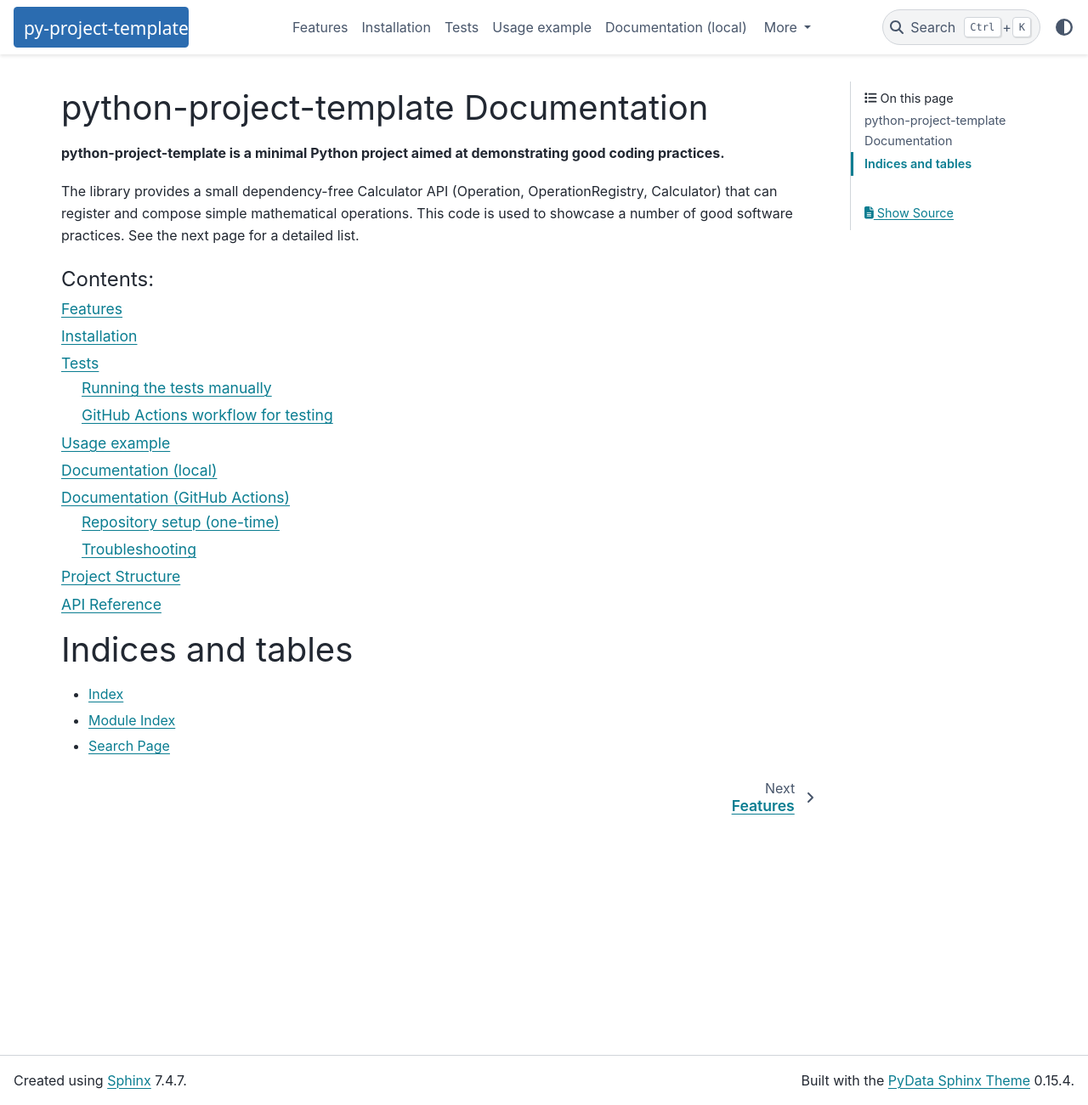
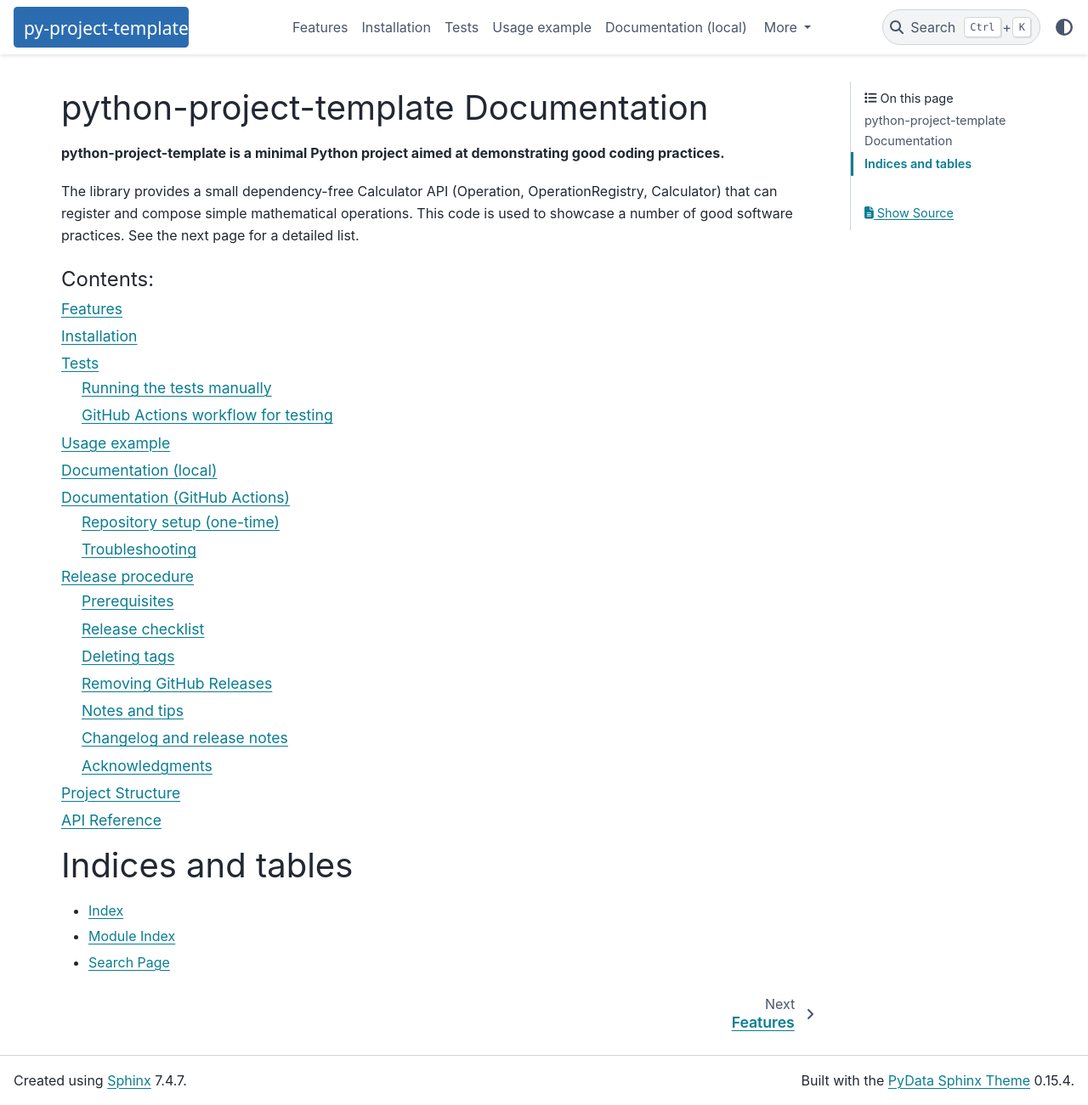
Before and after one commit to andreascaglioni/python-project-template, a Sphinx documentation site: the page built from docs/index.rst, in a window 1280 px wide and 1301 px high. Shown: the whole window at 85% size. Built offline with Sphinx 7.4.7 and the PyData theme 0.15.4, drawn with Linux system fonts in a browser that asks for light colours; part of the change alters nothing that is shown.

Commit message:
added docs for realease

```diff
--- a/docs/index.rst
+++ b/docs/index.rst
@@ -16,6 +16,7 @@ This code is used to showcase a number of good software practices. See the next
    usage
    docs_local
    docs_github
+   release
    structure
    api
 
--- /dev/null
+++ b/docs/release.rst
@@ -0,0 +1,116 @@
+Release procedure
+=================
+
+This page describes the recommended steps to create, test, and publish a release
+for this project. Follow the "prerelease first, stable later" flow to avoid
+accidental uploads to PyPI.
+
+Prerequisites
+-------------
+
+- Add repository secrets in GitHub (Settings → Secrets and variables → Actions):
+  - `TEST_PYPI_API_TOKEN` — API token created on TestPyPI (value begins with
+    ``pypi-``).
+  - `PYPI_API_TOKEN` — API token created on PyPI (value begins with
+    ``pypi-``).
+- Verify `pyproject.toml` metadata (`project.name` and `version`).
+- Confirm build tooling is available locally when needed:
+  ``python -m pip install --upgrade build twine``
+
+Release checklist
+-----------------
+
+1. Bump the version in `pyproject.toml`.
+
+   - For a prerelease/test run use a prerelease version (example: ``0.2.0-rc1``).
+   - For a stable release use a normal version (example: ``0.2.0``).
+
+2. Commit the version change and create a tag.
+
+   Annotated prerelease (publishes to TestPyPI):
+
+   .. code-block:: bash
+
+      git add pyproject.toml
+      git commit -m "Bump version to 0.2.0-rc1"
+      git tag -a v0.2.0-rc1 -m "v0.2.0-rc1 - prerelease"
+      git push origin v0.2.0-rc1
+
+   Annotated stable release (publishes to PyPI):
+
+   .. code-block:: bash
+
+      git add pyproject.toml
+      git commit -m "Bump version to 0.2.0"
+      git tag -a v0.2.0 -m "v0.2.0 - release"
+      git push origin v0.2.0
+
+3. Verify the CI run
+
+   - The release workflow builds the sdist and wheel and uploads them as an
+     artifact, then publishes to TestPyPI or PyPI depending on the tag name.
+   - Tags containing a dash (``-``) publish to TestPyPI. Tags without a dash
+     publish to PyPI. This repository uses that convention intentionally so you
+     can test on TestPyPI first.
+
+4. Smoke-test the published package (for prerelease)
+
+   Install from TestPyPI and run quick checks:
+
+   .. code-block:: bash
+
+      python -m pip install --index-url https://test.pypi.org/simple/ --extra-index-url https://pypi.org/simple python-project-template-AS==0.2.0rc1
+
+   - Verify that imports and basic functionality work as expected.
+
+5. Promote to stable (after verification)
+
+   - Update `pyproject.toml` version to the stable version (e.g. ``0.2.0``),
+     commit, tag, and push the stable tag. The workflow will publish to PyPI.
+
+Deleting tags
+-------------
+
+If you accidentally pushed a tag and want to remove it from the remote:
+
+.. code-block:: bash
+
+   # delete remote tag
+   git push origin --delete refs/tags/v0.2.0
+
+   # delete local tag
+   git tag -d v0.2.0
+
+Removing GitHub Releases
+------------------------
+
+- To remove a GitHub Release created by CI, use the Releases page in the
+  repository or the GitHub CLI:
+
+.. code-block:: bash
+
+   gh release delete v0.2.0 --repo andreascaglioni/python-project-template -y
+
+Notes and tips
+--------------
+
+- The release workflow in `.github/workflows/release.yml` has two publish jobs:
+  - `publish-testpypi` runs for prerelease tags (contains ``-``) and uses
+    `TEST_PYPI_API_TOKEN`.
+  - `publish-pypi` runs for stable tags (no ``-``) and uses `PYPI_API_TOKEN`.
+- The workflow intentionally disables OIDC for publishing and uses repository
+  secrets. Keep your secrets rotated and never commit them.
+- Consider protecting the PyPI publish step with a GitHub environment that
+  requires manual approval for extra safety.
+
+Changelog and release notes
+---------------------------
+
+- Prepare changelog entries in `CHANGELOG.md` under an "Unreleased" section
+  and move them into a versioned section when releasing.
+
+Acknowledgments
+---------------
+
+Automated by repository release workflow. If you find a problem, open an issue
+or submit a PR.
```
Also changed, not shown: 1 other file.
